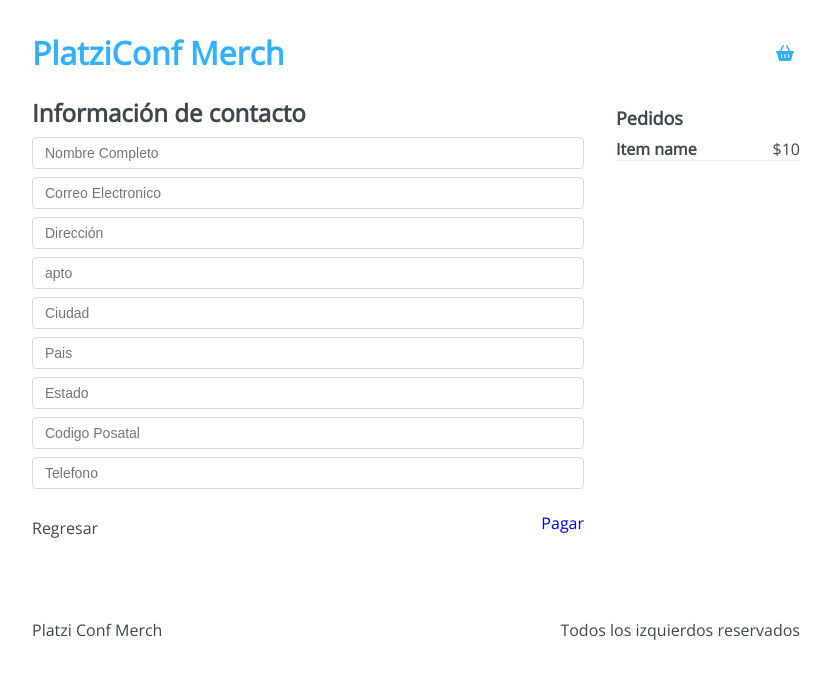
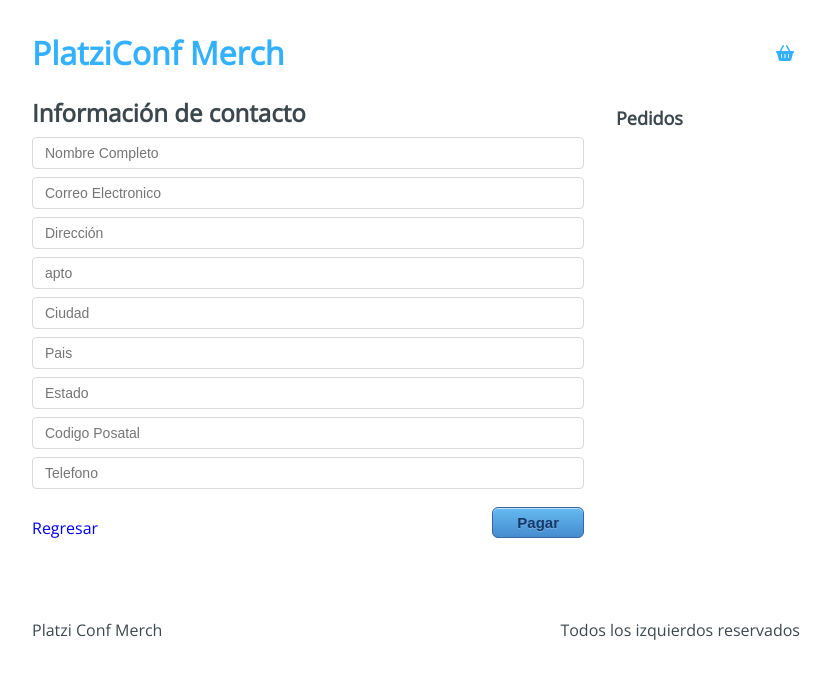
Before and after one commit to Nicoposa1/platzi-conf-merch, a React app: page /checkout/information in a window 1280 px wide. Shown: the top 678 px of the page, without its empty margins (224-1055 px from the left). Built offline with nearby package versions, Linux system fonts and the light colour scheme.

Commit message:
useRef en el checkout

```diff
--- a/src/containers/Information.jsx
+++ b/src/containers/Information.jsx
@@ -1,8 +1,31 @@
-import React from 'react'
+import React, { useRef, useContext } from 'react'
 import { Link } from 'react-router-dom'
+import AppContext from '../context/AppContext'
 import '../styles/components/Information.css'
 
 export default function Information() {
+  const { state, addToBuyer } = useContext(AppContext)
+  const form = useRef(null)
+
+  const {cart} = state
+
+  const handleSubmit = () => {
+    const formData = new FormData(form.current)
+    const buyer = {
+      'name': formData.get('name'),
+      'email': formData.get('email'),
+      'address': formData.get('address'),
+      'apto': formData.get('apto'),
+      'city': formData.get('city'),
+      'country': formData.get('country'),
+      'state': formData.get('state'),
+      'cp': formData.get('cp'),
+      'phone': formData.get('phone'),
+    }
+    addToBuyer(buyer);
+
+  }
+
   return (
     <div className="Information">
       <div className="Information-content">
@@ -10,7 +33,7 @@
           <h2>Información de contacto</h2>
         </div>
         <div className="Information-">
-          <form action="">
+          <form ref={form}>
             <input type="text" placeholder="Nombre Completo" name="name" />
             <input type="text" placeholder="Correo Electronico" name="email" />
             <input type="text" placeholder="Dirección" name="address" />
@@ -24,23 +47,26 @@
         </div>
         <div className="Information-buttons">
           <div className="Information-back">
-            Regresar
+            <Link to="/checkout">
+              Regresar
+            </Link>
           </div>
           <div className="Information-next">
-            <Link to="/checkout/payment">
-              Pagar
-            </Link>
+            <button type="button" onClick={handleSubmit}>Pagar</button>
           </div>
         </div>
       </div>
       <div className="Information-sidebar">
         <h3>Pedidos</h3>
-        <div className="Information-item">
-          <div className="Information-element">
-            <h4>Item name</h4>
-            <span>$10</span>
+        {cart.map((item) => (
+          <div className="Information-item" key={item.title}>
+            <div className="Information-element">
+              <h4>{item.title}</h4>
+              <span>${item.price}</span>
+            </div>
           </div>
-        </div>
+        ))}
+
       </div>
     </div>
   )
--- a/src/hooks/useInitialState.js
+++ b/src/hooks/useInitialState.js
@@ -18,9 +18,17 @@
     });
   };
 
+  const addToBuyer = payload => {
+    setState({
+      ...state,
+      buyer: [...state.buyer, payload]
+    })
+  }
+
   return {
     addToCart,
     removeFromCart,
+    addToBuyer,
     state,
   }
 
--- a/src/initialState.js
+++ b/src/initialState.js
@@ -1,5 +1,6 @@
 export default {
   cart: [],
+  buyer: [],
   products: [
     {
       'id': '1',
```
